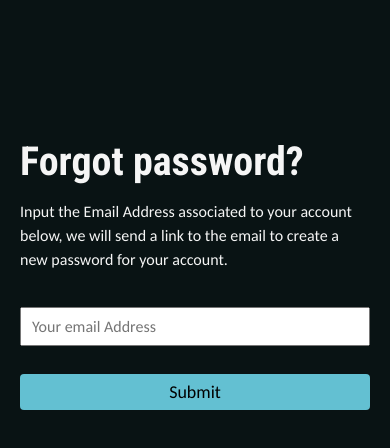
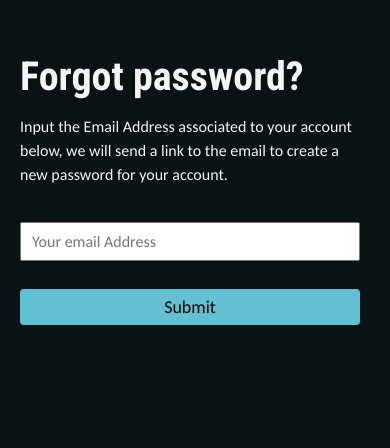
Before and after one commit to letusrecon/Frontend, a Next.js app: page /ResetPassword in a window 390 px wide. Shown: the part 106-554 px from the top of the page. Built offline with nearby package versions, Linux system fonts and the light colour scheme.

Commit message:
reset password page

```diff
--- a/src/pages/ResetPassword.module.css
+++ b/src/pages/ResetPassword.module.css
@@ -40,3 +40,20 @@
     cursor: pointer;
     font-family: var(--text-font);
 }
+
+
+@media screen and (max-width: 900px){
+    .reset_password_main_container{
+        height: 70vh;
+    }
+
+    .reset_password_input{
+
+        width: 340px;
+    }
+
+    .reset_password_action_btn{
+         width: 340px;
+
+    }
+}
```
